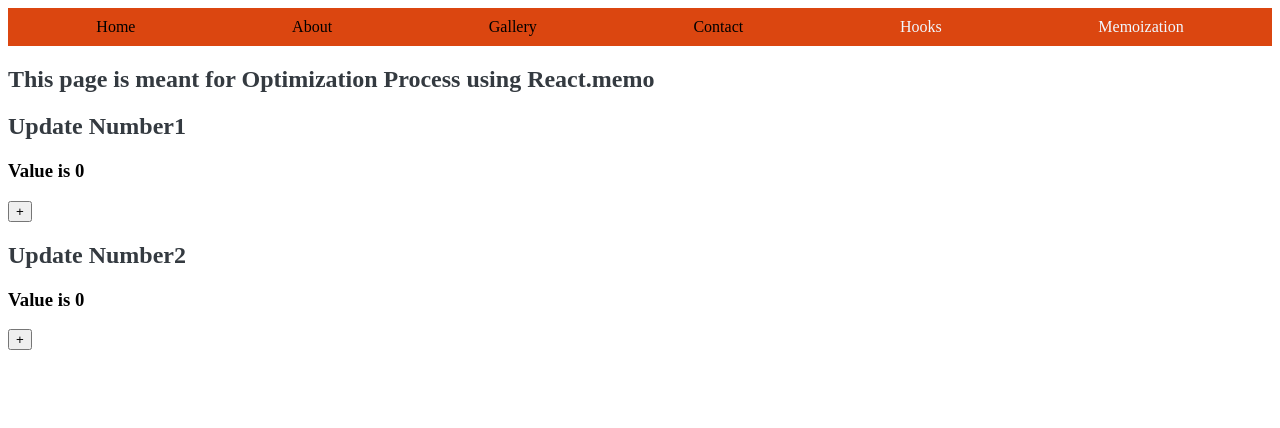
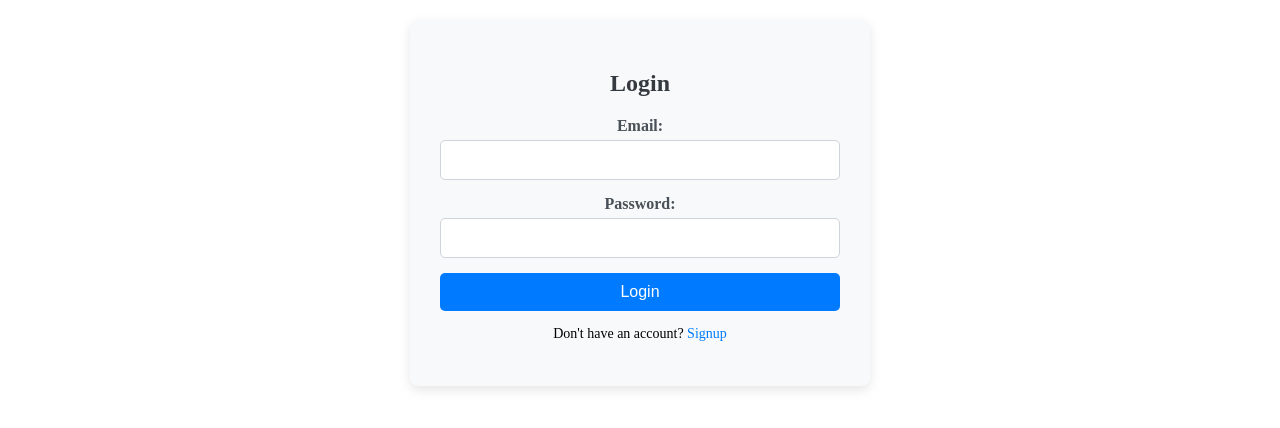
Before and after one commit to antoshreya/Mernproject2025, a React (Vite) app in the folder seceFrontend/: page /memo in a window 1280 px wide. Shown: the top 428 px of the page. Built offline with nearby package versions, Linux system fonts and the light colour scheme.

Commit message:
FN session code

```diff
--- a/seceFrontend/src/App.jsx
+++ b/seceFrontend/src/App.jsx
@@ -1,4 +1,4 @@
-import { useState } from 'react'
+import { useState } from 'react';
 import { BrowserRouter, Routes, Route } from 'react-router-dom';
 import About from './components/FunctionalComponents/About';
 import Gallery from './components/FunctionalComponents/Gallery';
@@ -12,46 +12,53 @@ import UseEffect from './components/FunctionalComponents/Hooks/UseEffect';
 import UseEffectAPI from './components/FunctionalComponents/Hooks/UseEffectAPI';
 import UseEffectAPIimage from './components/FunctionalComponents/Hooks/UseEffectAPIimage';
 import UseReducer from './components/FunctionalComponents/Hooks/UseReducer';
-import UseRef from './components/FunctionalComponents/Hooks/UseRef.jsx';
-import UseMemo from './components/FunctionalComponents/Hooks/UseMemo.jsx';
-import UseCallback from './components/FunctionalComponents/Hooks/UseCallback.jsx';
-import ReactLifecycleMethods from './components/classComponents/ReactLifecycleMethods.jsx';
+import UseRef from './components/FunctionalComponents/Hooks/UseRef';
+import UseMemo from './components/FunctionalComponents/Hooks/UseMemo';
+import UseCallback from './components/FunctionalComponents/Hooks/UseCallback';
+import ReactLifecycleMethods from './components/classComponents/ReactLifecycleMethods';
 import UseContext from './components/FunctionalComponents/Hooks/UseContext';
-import Memo from './components/FunctionalComponents/Memoization/Memo.jsx';
-import ClassCompEG from './components/classComponents/ClassCompEG.jsx';
+import Memo from './components/FunctionalComponents/Memoization/Memo';
+import LazyLoadingWithSuspense from './components/FunctionalComponents/Memoization/LazyLoadingWithSuspense';
+import UseLocalStorage from "./components/FunctionalComponents/Hooks/UseLocalStorage";
+import HoC from "./components/FunctionalComponents/HoC/HoC";
 
 function App() {
-  const [count, setCount] = useState(0)
+  const [count, setCount] = useState(0);
+  const [isLoggedIn, setIsLoggedIn] = useState(false);
+  const handleLogin = (email, password) => {
+    if (email && password) {
+      setIsLoggedIn(true);
+    }
+  };
 
   return (
     <BrowserRouter>
-    <Navbar/>
+      {isLoggedIn && <Navbar />} {/* Render Navbar only if logged in */}
       <Routes>
-      <Route path="/"element={<Home />}></Route>
-      <Route path="/about"element={<About />}></Route>
-      <Route path="/gallery"element={<Gallery page="Gallery" image="SECE Logo" />}></Route>
-      <Route path="/contact"element={<Contact />}></Route>
-      <Route path="/useApi"element={<UseEffectAPI />}></Route>
+        <Route path="/" element={isLoggedIn ? <Home /> : <Login onLogin={handleLogin} />} />
+        <Route path="/about" element={isLoggedIn ? <About /> : <Login onLogin={handleLogin} />} />
+        <Route path="/gallery" element={isLoggedIn ? <Gallery page="Gallery" image="SECE Logo" /> : <Login onLogin={handleLogin} />} />
+        <Route path="/contact" element={isLoggedIn ? <Contact /> : <Login onLogin={handleLogin} />} />
+        <Route path="/reactlm" element={isLoggedIn ? <ReactLifecycleMethods /> : <Login onLogin={handleLogin} />} />
+        <Route path="/useApi" element={isLoggedIn ? <UseEffectAPI /> : <Login onLogin={handleLogin} />} />
+        <Route path="/signup" element={isLoggedIn ? <Home /> : <Signup />} />
+        <Route path="/login" element={isLoggedIn ? <Home /> : <Login onLogin={handleLogin} />} />
+        <Route path="/useState" element={isLoggedIn ? <UseState /> : <Login onLogin={handleLogin} />} />
+        <Route path="/useEffect" element={isLoggedIn ? <UseEffect /> : <Login onLogin={handleLogin} />} />
+        <Route path="/useimage" element={isLoggedIn ? <UseEffectAPIimage /> : <Login onLogin={handleLogin} />} />
+        <Route path="/usereducer" element={isLoggedIn ? <UseReducer /> : <Login onLogin={handleLogin} />} />
+        <Route path="/useref" element={isLoggedIn ? <UseRef /> : <Login onLogin={handleLogin} />} />
+        <Route path="/usememo" element={isLoggedIn ? <UseMemo /> : <Login onLogin={handleLogin} />} />
+        <Route path="/usecallback" element={isLoggedIn ? <UseCallback /> : <Login onLogin={handleLogin} />} />
+        <Route path="/usecontext" element={isLoggedIn ? <UseContext /> : <Login onLogin={handleLogin} />} />
+        <Route path="/memo" element={isLoggedIn ? <Memo /> : <Login onLogin={handleLogin} />} />
+        <Route path="/lazy" element={isLoggedIn ? <LazyLoadingWithSuspense /> : <Login onLogin={handleLogin} />} />
+        <Route path="/usecustom" element={isLoggedIn ? <UseLocalStorage /> : <Login onLogin={handleLogin} />} />
+        <Route path="/hoc" element={<HoC />}></Route>
 
-      <Route path="/react-lifecycle-methods"element={<ReactLifecycleMethods />}></Route>
-      <Route path="/signup"element={<Signup />}></Route>
-      <Route path="/login"element={<Login />}></Route>
-      <Route path="/useState"element={<UseState />}></Route>
-
-      <Route path="/useEffect"element={<UseEffect />}></Route>
-      <Route path="/useimage"element={<UseEffectAPIimage />}></Route>
-      <Route path="/use-ref"element={<UseRef />}></Route>
-      <Route path="/usememo"element={<UseMemo />}></Route>
-      <Route path="/usereducer"element={<UseReducer />}></Route>
-      <Route path="/usecall"element={<UseCallback />}></Route>
-
-
-      <Route path="/usecontext"element={<UseContext />}></Route>
-      <Route path="/memo"element={<Memo />}></Route>
-      <Route path="/classcompeg" element={<ClassCompEG/>}></Route>
       </Routes>
     </BrowserRouter>
-  )
+  );
 }
 
 export default App;
--- /dev/null
+++ b/seceFrontend/src/components/FunctionalComponents/HoC/Button.jsx
@@ -0,0 +1,4 @@
+const Button = ({ name }) => {
+    return <button>{name}</button>;
+  };
+  export default Button;
--- /dev/null
+++ b/seceFrontend/src/components/FunctionalComponents/HoC/HoC.jsx
@@ -0,0 +1,14 @@
+import Button from "./Button";
+import trackingButtonComponent from "./trackingButtonComponent";
+
+const HoC = () => {
+  const ButtonWithTracking = trackingButtonComponent(Button);
+  return (
+    <div>
+      <h2>This is an example of Higher order Components.</h2>
+      {/* <Button name="Login" /> */}
+      <ButtonWithTracking name="Login" trackingInfo={{customerID:"1234567890", password:"hello@sece"}} />
+    </div>
+  );
+};
+export default HoC;
--- /dev/null
+++ b/seceFrontend/src/components/FunctionalComponents/HoC/trackingButtonComponent.jsx
@@ -0,0 +1,19 @@
+/* eslint-disable*/
+const trackingButtonComponent = (Component) => {
+    return (props) => {
+      const handleClick = () => {
+        console.log("Logged In Fetch the Tracking Info", props.trackingInfo);
+      };
+      return (
+        <div onClick={handleClick}>
+          CustomerID:
+          <input type="text" />
+          <br />
+          Password:
+          <input type="password" />
+          <Component {...props} />
+        </div>
+      );
+    };
+  };
+  export default trackingButtonComponent;
--- /dev/null
+++ b/seceFrontend/src/components/FunctionalComponents/Hooks/CustomHooks/SampleCustomHook.jsx
@@ -0,0 +1,18 @@
+import { useEffect, useState } from "react";
+
+const useLocalStorage = (key, value) => {
+  var [text, setText] = useState(() => {
+    const jsonValue = localStorage.getItem(key);
+    if (jsonValue != null) return JSON.parse(jsonValue);
+    return value;
+  });
+  useEffect(() => {
+    localStorage.setItem(key, JSON.stringify(text));
+    return(
+        localStorage.setItem(key, JSON.stringify(""))
+    )
+  }, [key, text]
+);
+  return [text, setText];
+};
+export default useLocalStorage;
--- /dev/null
+++ b/seceFrontend/src/components/FunctionalComponents/Hooks/UseLocalStorage.jsx
@@ -0,0 +1,23 @@
+import useLocalStorage from "./CustomHooks/SampleCustomHook";
+
+const UseLocalStorage = () => {
+  var [text, setText] = useLocalStorage("customerID","");
+  var [pass, setPass] = useLocalStorage("password","");
+  return (
+    <div>
+      <h2>Utilizing Custom Hook Created</h2>
+      CustomerID:<input
+        type="text"
+        value={text}
+        onChange={(e) => setText(e.target.value)}
+      /><br />
+      Password:<input
+        type="password"
+        value={pass}
+        onChange={(e) => setPass(e.target.value)}
+      />
+      <h3>The text typed is {text}</h3>
+    </div>
+  );
+};
+export default UseLocalStorage;
--- a/seceFrontend/src/components/FunctionalComponents/Login.jsx
+++ b/seceFrontend/src/components/FunctionalComponents/Login.jsx
@@ -1,21 +1,45 @@
-import React from 'react';
+import React, { useState } from 'react';
 import { Link } from 'react-router-dom';
-import'../../css/Login.css';
-const Login = () => {
+import '../../css/Login.css';
+
+const Login = ({ onLogin }) => {
+  const [email, setEmail] = useState('');
+  const [password, setPassword] = useState('');
+
+  const handleSubmit = (e) => {
+    e.preventDefault();
+    onLogin(email, password);
+  };
+
   return (
     <div className="form-container">
       <h2>Login</h2>
-      <form>
+      <form onSubmit={handleSubmit}>
         <label htmlFor="login-email">Email:</label>
-        <input type="email" id="login-email" name="login-email" required />
+        <input
+          type="email"
+          id="login-email"
+          name="login-email"
+          value={email}
+          onChange={(e) => setEmail(e.target.value)}
+          required
+        />
         <label htmlFor="login-password">Password:</label>
-        <input type="password" id="login-password" name="login-password" required />
+        <input
+          type="password"
+          id="login-password"
+          name="login-password"
+          value={password}
+          onChange={(e) => setPassword(e.target.value)}
+          required
+        />
         <button type="submit" className="login-button">Login</button>
       </form>
       <p className="switch-link">
-        Don&apos;t have an account? <Link to="/signup">Signup</Link>
+        Don't have an account? <Link to="/signup">Signup</Link>
       </p>
     </div>
   );
 };
+
 export default Login;
--- /dev/null
+++ b/seceFrontend/src/components/FunctionalComponents/Memoization/LazyLoadingWithSuspense.jsx
@@ -0,0 +1,14 @@
+import {lazy,Suspense} from 'react'
+const LazyComponent=lazy(()=>import("../About"))
+const LazyLoadingWithSuspense = () => {
+  return (
+    <div>
+      <Suspense fallback={<h1>Loading...</h1>}>
+      <h2>This is LazyLoading Componenet with suspense</h2>
+      <LazyComponent/>
+      </Suspense>
+    </div>
+  )
+}
+
+export default LazyLoadingWithSuspense
--- a/seceFrontend/src/components/classComponents/ClassCompEG.jsx
+++ b/seceFrontend/src/components/classComponents/ClassCompEG.jsx
@@ -1,5 +1,5 @@
 import React from 'react';
-import Comone from '../FunctionalComponents/Comone';
+import Comtwo from '../FunctionalComponents/Comtwo';
 
 class ClassCompEG extends React.Component {
 
@@ -7,7 +7,7 @@ class ClassCompEG extends React.Component {
         return(
           <div>
              <h3>This is the class Component Example.</h3>
-             <Comone/>
+             <Comtwo/>
           </div>
         )
     }
```
Also changed, not shown: seceFrontend/src/components/FunctionalComponents/Navbar.jsx (+10 -3 lines), seceFrontend/src/components/classComponents/ReactLifecycleMethods.jsx (+21 -21 lines), seceFrontend/print.js (added).
